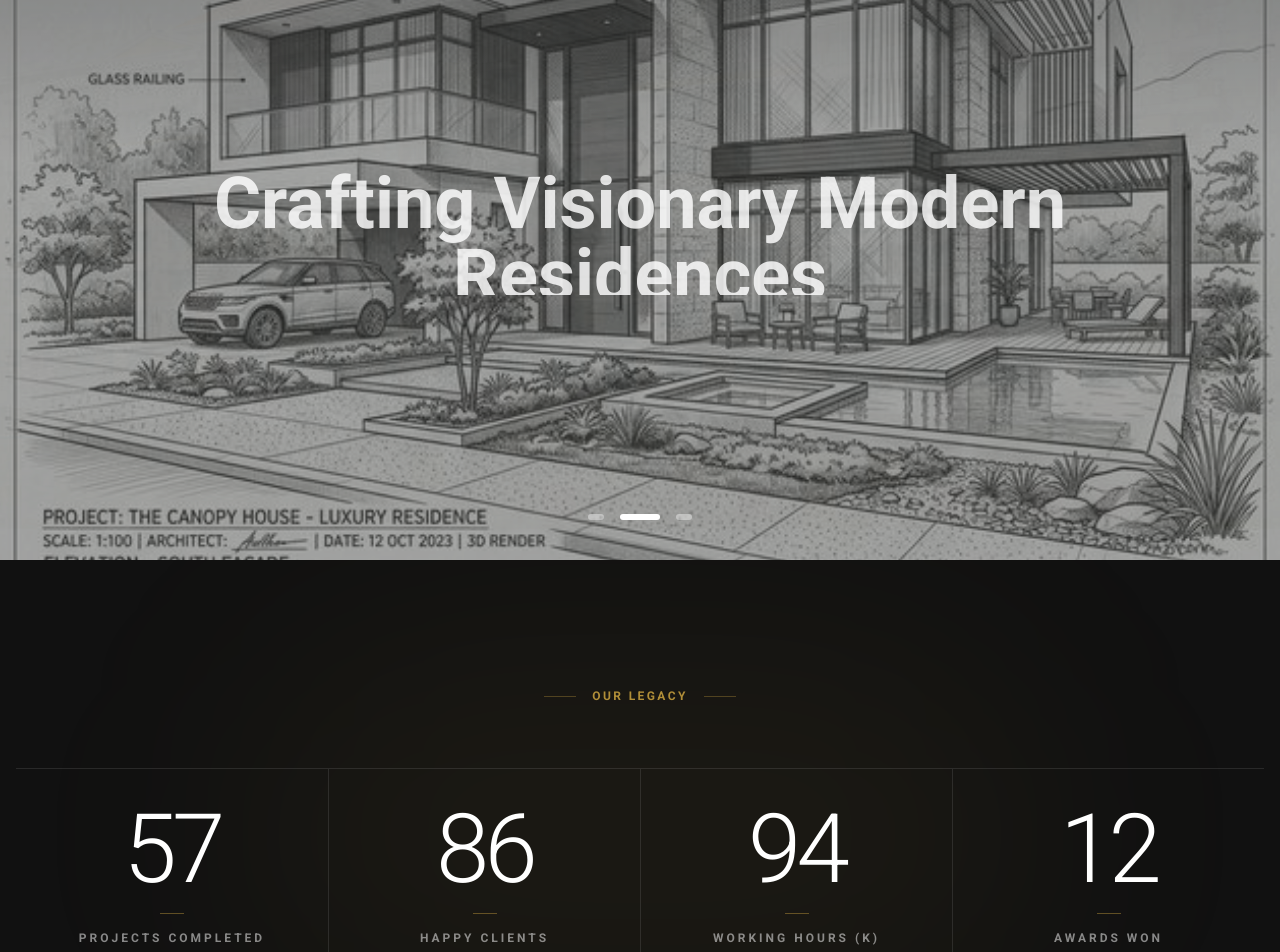
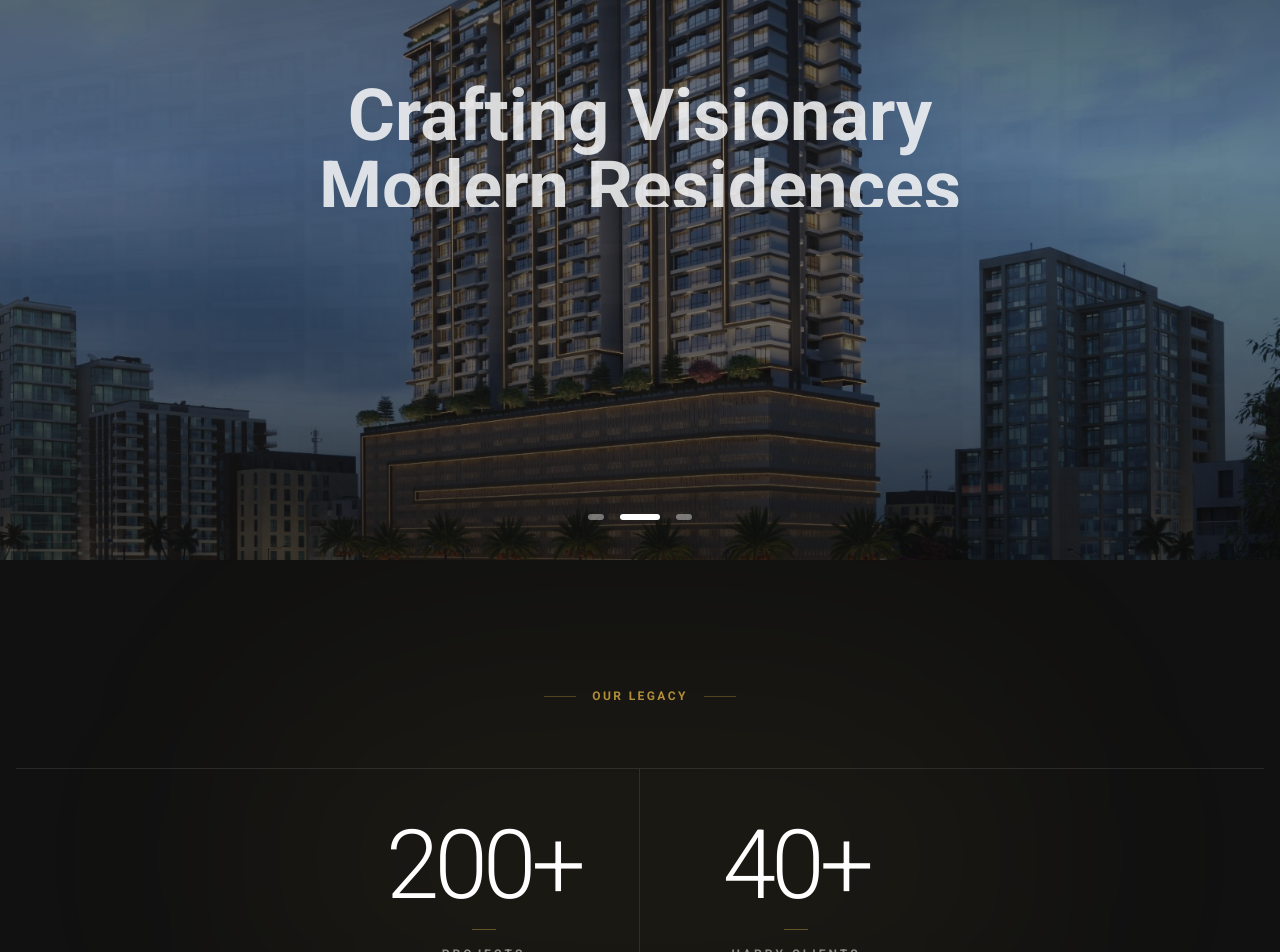
Before and after one commit to WebTeam14/concept-design-cell, a React (Vite) app: page /about in a window 1280 px wide. Shown: the part 240-1192 px from the top of the page. Built offline with nearby package versions, Linux system fonts and the light colour scheme; the HTML template or start-up script is replaced by a standard one.

Commit message:
Data Updated

```diff
--- a/src/components/Footer.tsx
+++ b/src/components/Footer.tsx
@@ -65,11 +65,7 @@ export default function Footer() {
                 Design Cell
               </span>
             </Link> */}
-            <p className="text-sm text-white/50 leading-loose max-w-sm font-light">
-              The company principle of Concept Design Cell is the collective conception.
-              From the very beginning, the practice has believed in the virtues of exchange,
-              crossing ideas, common effort, shared knowledge and enthusiasm.
-            </p>
+
           </div>
 
           {/* Column 2: Get In Touch */}
--- a/src/components/HeroSection.tsx
+++ b/src/components/HeroSection.tsx
@@ -1,7 +1,7 @@
 import { useState, useEffect } from "react";
 import { motion, AnimatePresence } from "framer-motion";
 import home from "@/assets/home.png";
-import heroBg2 from "@/assets/hero-sketch-2.png";
+import heroBg2 from "@/assets/Slider2.jpeg";
 import heroBg3 from "@/assets/project-1.jpg";
 
 const slides = [
@@ -45,48 +45,48 @@ export default function HeroSection() {
   }, []);
 
   return (
-    <section id="home" className="relative h-screen min-h-[600px] w-full flex items-center justify-center overflow-hidden bg-background">
+    <section id="home" className="relative h-[80vh] sm:h-[85vh] md:h-screen min-h-[500px] w-full flex items-center justify-center overflow-hidden bg-[#111111]">
       <AnimatePresence initial={false}>
         <motion.div
           key={current}
           className="absolute inset-0 w-full h-full"
-          initial={{ opacity: 0, scale: 1.1 }}
+          initial={{ opacity: 0, scale: 1.05 }}
           animate={{ opacity: 1, scale: 1 }}
           exit={{ opacity: 0, transition: { duration: 1.2 } }}
           transition={{ duration: 1.8, ease: [0.33, 1, 0.68, 1] }}
         >
           <img
             src={slides[current].image}
-            alt="Architectural sketch"
-            className={`w-full h-full object-cover ${slides[current].isPhoto ? 'grayscale contrast-125 brightness-110' : ''}`}
+            alt={slides[current].title}
+            className={`w-full h-full object-cover object-center ${slides[current].isPhoto ? 'grayscale contrast-125 brightness-110' : ''}`}
           />
-          <div className="absolute inset-0 bg-black/50 md:bg-black/40" />
-          <div className="absolute inset-0 bg-gradient-to-b from-black/60 via-transparent to-transparent opacity-80" />
+          <div className="absolute inset-0 bg-black/40 md:bg-black/35" />
+          <div className="absolute inset-0 bg-gradient-to-b from-black/60 via-transparent to-black/60 opacity-90" />
         </motion.div>
       </AnimatePresence>
 
-      <div className="relative z-10 w-full px-4 max-w-5xl mx-auto flex flex-col items-center justify-center text-center mt-40 md:mt-56 lg:mt-64">
+      <div className="relative z-10 w-full px-4 max-w-5xl mx-auto flex flex-col items-center justify-center text-center h-full pt-20">
         <AnimatePresence mode="wait">
-          <motion.div key={current} className="flex flex-col items-center">
-            <div className="overflow-hidden mb-6 py-2 px-4">
+          <motion.div key={current} className="flex flex-col items-center w-full">
+            <div className="overflow-hidden mb-4 sm:mb-6 py-2 px-4">
               <motion.h1
                 initial={{ y: "100%", opacity: 0 }}
                 animate={{ y: 0, opacity: 1 }}
                 exit={{ y: "-100%", opacity: 0, transition: { duration: 0.4 } }}
                 transition={{ duration: 0.8, ease: [0.16, 1, 0.3, 1], delay: 0.2 }}
-                className="font-display text-4xl sm:text-5xl md:text-6xl lg:text-7xl font-bold leading-[1.1] text-white"
+                className="font-display text-3xl sm:text-5xl md:text-6xl lg:text-7xl font-bold leading-[1.1] text-white text-balance"
               >
                 {slides[current].title}
               </motion.h1>
             </div>
 
-            <div className="overflow-hidden mb-10">
+            <div className="overflow-hidden mb-8 sm:mb-10 px-4">
               <motion.p
                 initial={{ y: "100%", opacity: 0 }}
                 animate={{ y: 0, opacity: 1 }}
                 exit={{ y: "-100%", opacity: 0, transition: { duration: 0.4 } }}
                 transition={{ duration: 0.8, ease: [0.16, 1, 0.3, 1], delay: 0.4 }}
-                className="text-base sm:text-lg md:text-xl text-white/80 font-sans max-w-2xl mx-auto"
+                className="text-sm sm:text-lg md:text-xl text-white/80 font-sans max-w-2xl mx-auto text-balance"
               >
                 {slides[current].subtitle}
               </motion.p>
@@ -97,10 +97,11 @@ export default function HeroSection() {
               animate={{ y: 0, opacity: 1 }}
               exit={{ opacity: 0, transition: { duration: 0.3 } }}
               transition={{ duration: 0.8, ease: [0.16, 1, 0.3, 1], delay: 0.6 }}
+              className="px-4"
             >
               <a
                 href={slides[current].link}
-                className="inline-block bg-primary text-primary-foreground font-semibold text-sm tracking-widest uppercase px-10 py-4 hover:brightness-110 transition-all duration-300 active:scale-[0.97] border border-transparent hover:border-primary-foreground/20"
+                className="inline-block bg-primary text-primary-foreground font-semibold text-xs sm:text-sm tracking-widest uppercase px-8 sm:px-10 py-3 sm:py-4 hover:brightness-110 transition-all duration-300 active:scale-[0.97] border border-transparent hover:border-primary-foreground/20"
               >
                 {slides[current].cta}
               </a>
--- a/src/components/ServicesSection.tsx
+++ b/src/components/ServicesSection.tsx
@@ -15,7 +15,7 @@ const services = [
   {
     icon: GraduationCap,
     title: "Redevelopment Consultancy",
-    desc: "Expertise in preparing and submitting approval drawings, coordinating with planning authorities, and managing clearances such as Building Permission, Environmental, Fire, and related NOCs.",
+    desc: "Specialized services for housing and mixed-use redevelopment projects, including feasibility studies, planning, tendering, cost management, and execution coordination.",
   },
 
 ];
--- a/src/components/StatsSection.tsx
+++ b/src/components/StatsSection.tsx
@@ -1,15 +1,14 @@
 import { useScrollReveal } from "@/hooks/useScrollReveal";
 import { useEffect, useState } from "react";
 
-function AnimatedNumber({ target, label, delay }: { target: number; label: string; delay: number }) {
+function AnimatedNumber({ target, label, delay, suffix = "" }: { target: number; label: string; delay: number; suffix?: string }) {
   const { ref, isVisible } = useScrollReveal(0.3);
   const [count, setCount] = useState(0);
 
   useEffect(() => {
     if (!isVisible) return;
     const timeout = setTimeout(() => {
-      let start = 0;
-      const duration = 2000;
+      const duration = 3000;
       const startTime = performance.now();
       const step = (now: number) => {
         const progress = Math.min((now - startTime) / duration, 1);
@@ -24,12 +23,12 @@ function AnimatedNumber({ target, label, delay }: { target: number; label: strin
   }, [isVisible, target, delay]);
 
   return (
-    <div ref={ref} className="text-center flex flex-col items-center justify-center py-8">
-      <div className="font-display text-6xl md:text-7xl lg:text-8xl font-light text-white mb-4 tracking-tighter">
-        {count}
+    <div ref={ref} className="text-center flex flex-col items-center justify-center py-8 md:py-12 px-4">
+      <div className="font-display text-5xl sm:text-6xl md:text-7xl lg:text-8xl font-light text-white mb-4 tracking-tighter">
+        {count}{suffix}
       </div>
       <div className="w-6 h-[1px] bg-primary/40 mb-4"></div>
-      <div className="text-xs font-semibold tracking-[0.25em] uppercase text-white/50">
+      <div className="text-[10px] sm:text-xs font-semibold tracking-[0.25em] uppercase text-white/50 max-w-[150px]">
         {label}
       </div>
     </div>
@@ -38,10 +37,8 @@ function AnimatedNumber({ target, label, delay }: { target: number; label: strin
 
 export default function StatsSection() {
   const stats = [
-    { target: 57, label: "Projects Completed" },
-    { target: 86, label: "Happy Clients" },
-    { target: 94, label: "Working Hours (K)" },
-    { target: 12, label: "Awards Won" },
+    { target: 200, label: "Projects Completed", suffix: "+" },
+    { target: 40, label: "Happy Clients", suffix: "+" },
   ];
 
   return (
@@ -58,9 +55,22 @@ export default function StatsSection() {
           <div className="w-8 h-[1px] bg-primary/30"></div>
         </div>
 
-        <div className="grid grid-cols-2 md:grid-cols-4 divide-x divide-white/10 border-t border-b border-white/10">
+        <div className="flex flex-wrap justify-center border-t border-b border-white/10">
           {stats.map((stat, i) => (
-            <AnimatedNumber key={stat.label} target={stat.target} label={stat.label} delay={i * 150} />
+            <div
+              key={stat.label}
+              className={`w-full sm:w-1/2 md:w-1/3 lg:w-1/4 border-white/10
+                ${i % 2 === 0 ? 'sm:border-r' : 'sm:border-r-0 md:border-r'}
+                ${i === stats.length - 1 ? 'md:border-r-0' : ''}
+                border-b sm:border-b-0 last:border-b-0`}
+            >
+              <AnimatedNumber
+                target={stat.target}
+                label={stat.label}
+                delay={i * 150}
+                suffix={stat.suffix}
+              />
+            </div>
           ))}
         </div>
       </div>
```
Also changed, not shown: src/components/AboutExtras.tsx (+4 -37 lines), src/assets/Slider2.jpeg (added).
